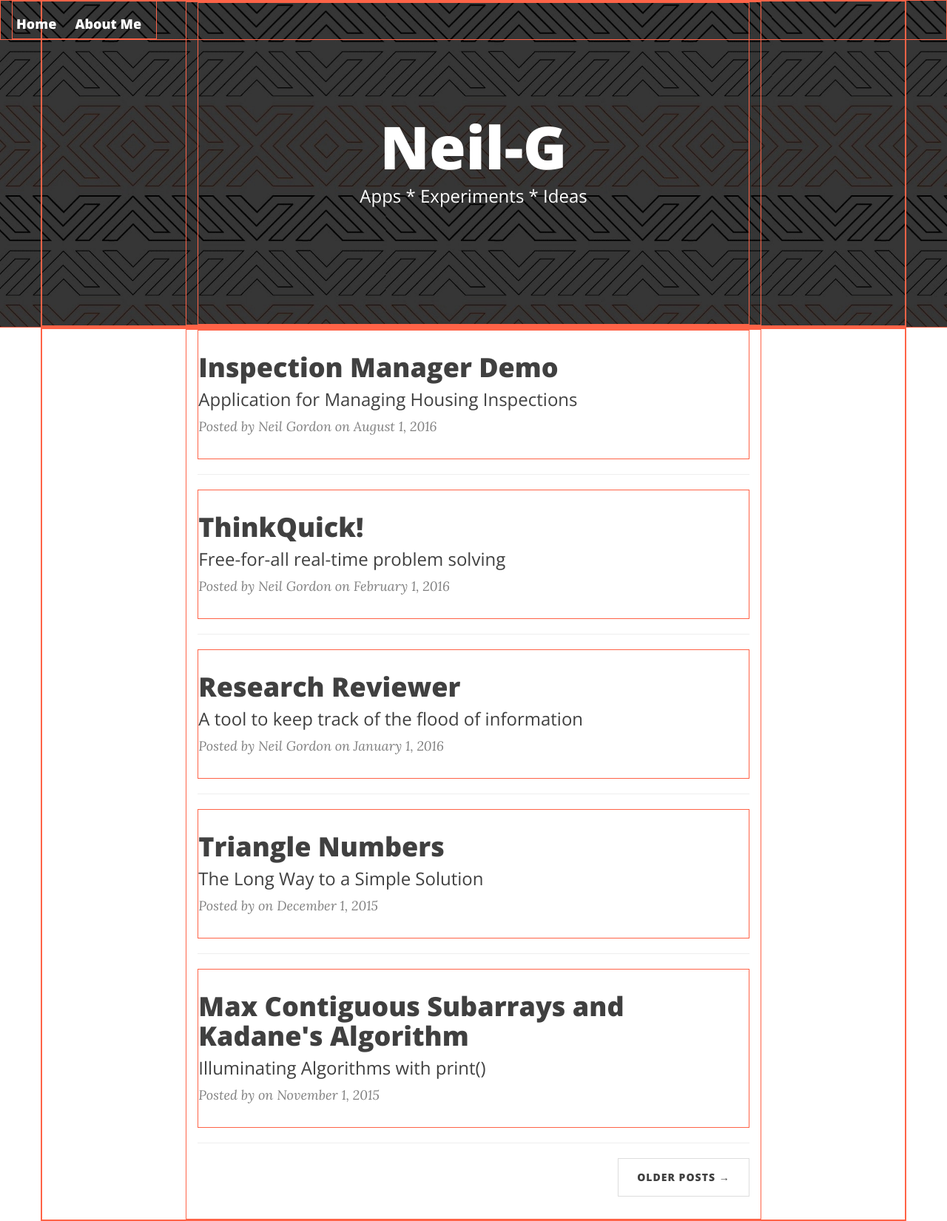
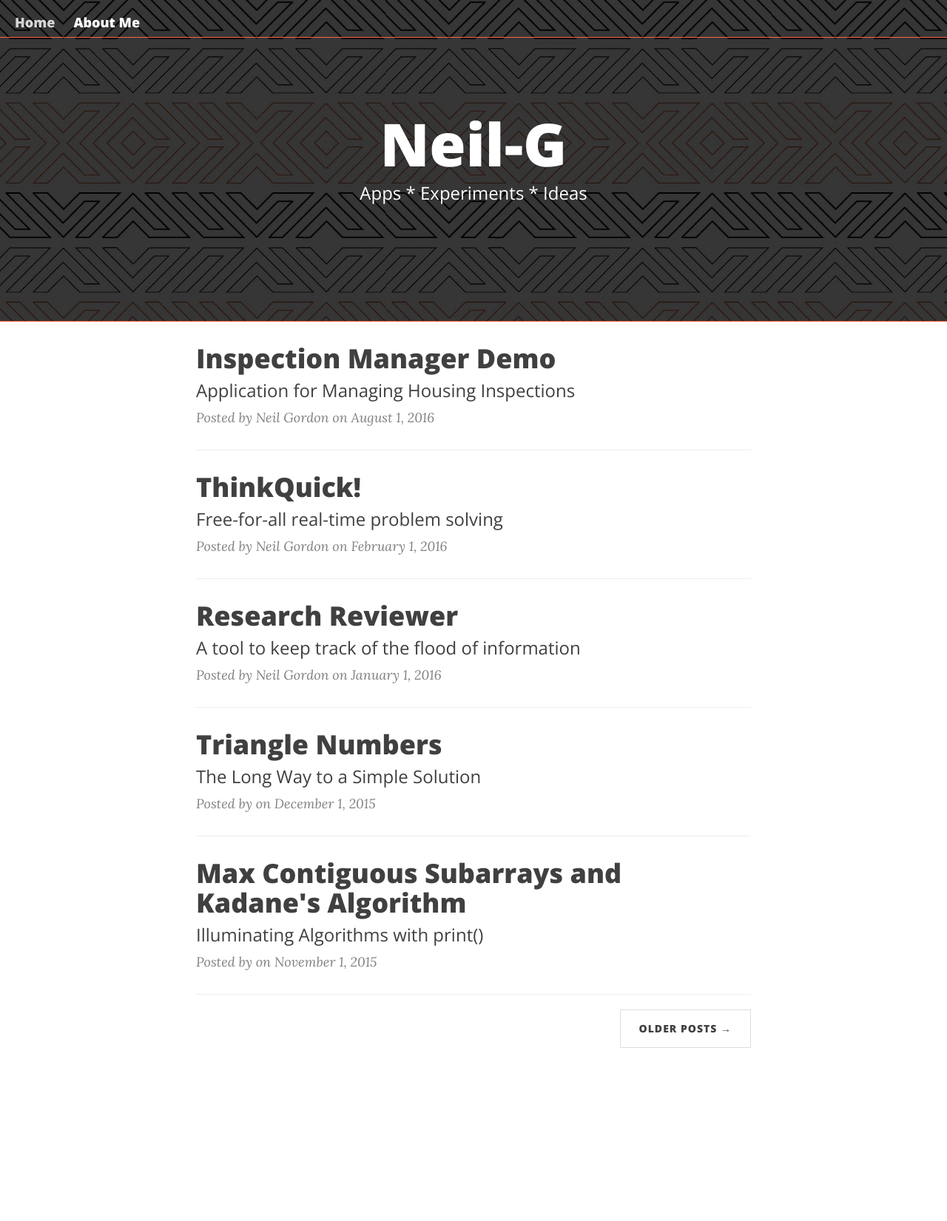
Before and after one commit to Neil-G/neil-g.github.io, a Jekyll site: the page built from index.html, in a window 1280 px wide. Shown: the whole page at 74% size. Built offline with Jekyll 4.4.1, drawn with Linux system fonts in a browser that asks for light colours; nearby versions of some CDN libraries; the list of posts is cut into pages by our own code; after the commit the page ends 1447 px from its top, so only the background shows below that.

Commit message:
remove tomato div borders

```diff
--- a/css/clean-blog.css
+++ b/css/clean-blog.css
@@ -1,5 +1,3 @@
-div { box-sizing: border-box; border: 1px solid tomato; }
-
 body {
   font-family: 'Lora', 'Times New Roman', serif;
   font-size: 20px;
```
